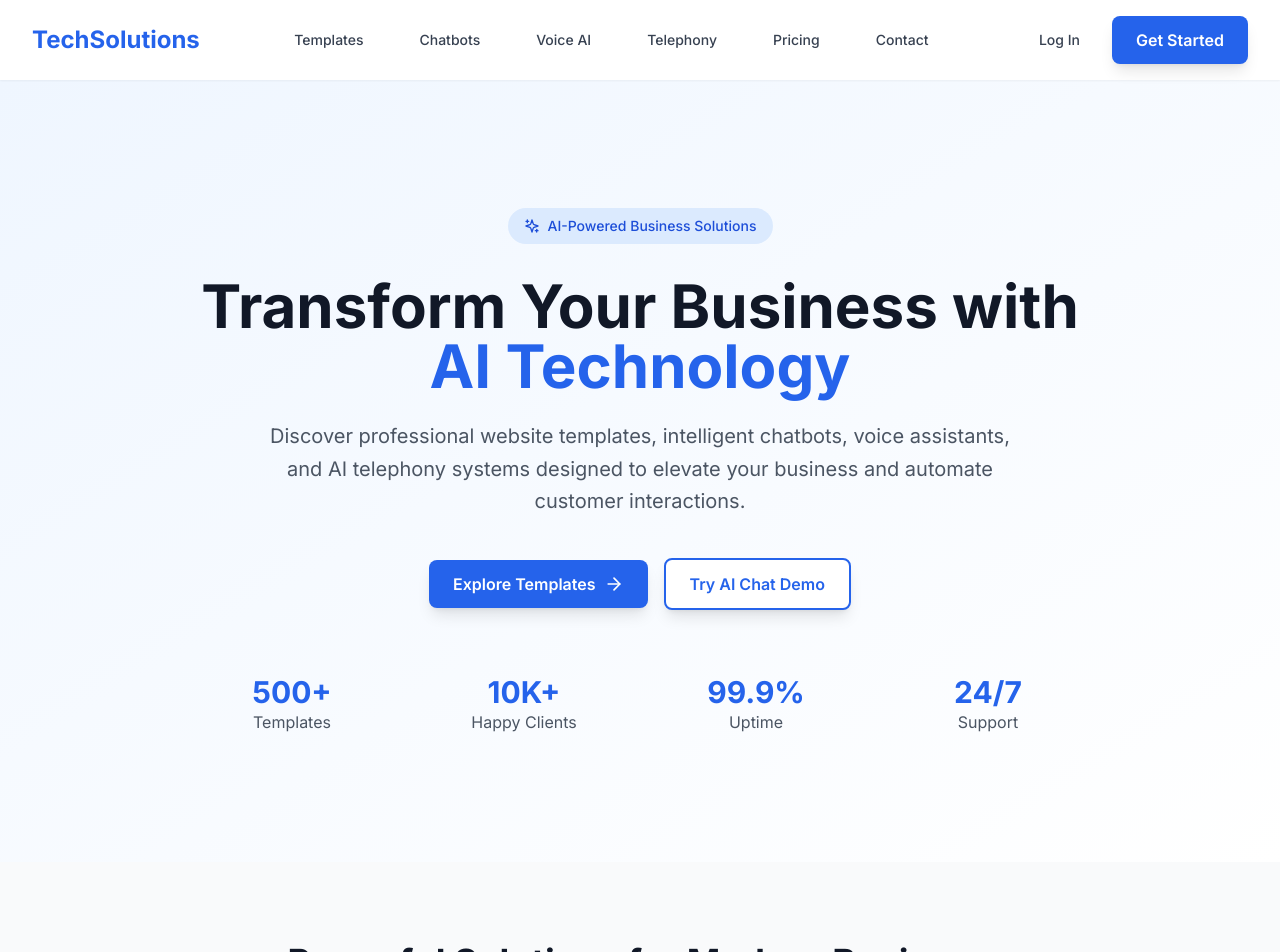
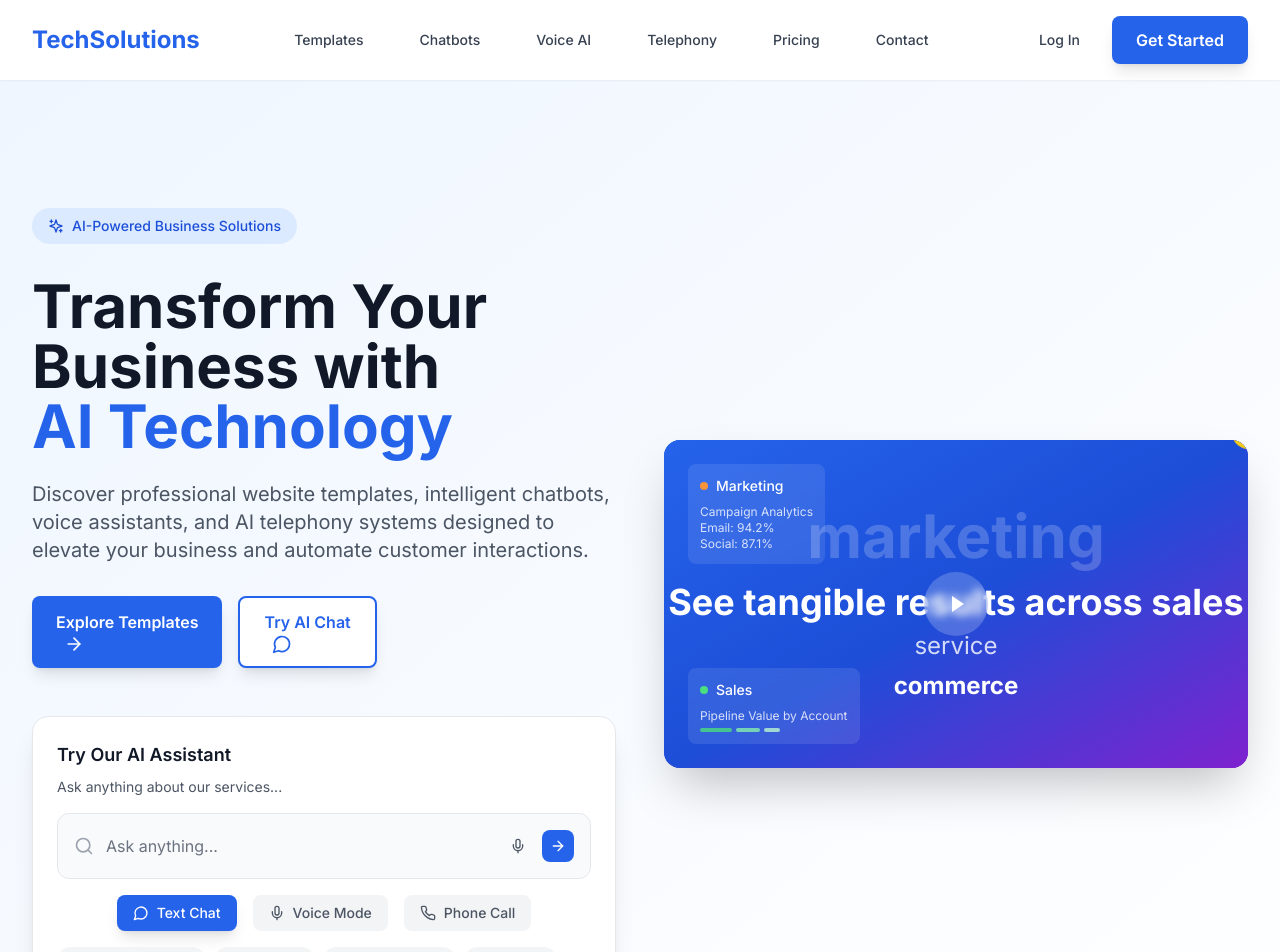
Before and after one commit to Control-B/business-website, a Next.js app: page / in a window 1280 px wide. Shown: the top 952 px of the page. Built offline with nearby package versions, Linux system fonts and the light colour scheme.

Commit message:
Redesign hero section: Add left-aligned content, video player, and Perplexity-style chatbot interface

```diff
--- a/components/Hero.tsx
+++ b/components/Hero.tsx
@@ -1,11 +1,22 @@
-import React from 'react'
-import { ArrowRight, Sparkles } from 'lucide-react'
+import React, { useState } from 'react'
+import { ArrowRight, Sparkles, MessageCircle, Mic, Phone, Search } from 'lucide-react'
 
 const Hero = () => {
+  const [chatInput, setChatInput] = useState('')
+  const [activeMode, setActiveMode] = useState('text')
+
+  const chatModes = [
+    { id: 'text', icon: MessageCircle, label: 'Text Chat' },
+    { id: 'voice', icon: Mic, label: 'Voice Mode' },
+    { id: 'phone', icon: Phone, label: 'Phone Call' }
+  ]
+
   return (
-    <section className="bg-gradient-to-br from-primary-50 to-white py-20 lg:py-32">
+    <section className="bg-gradient-to-br from-primary-50 to-white py-20 lg:py-32 overflow-hidden">
       <div className="max-w-7xl mx-auto px-4 sm:px-6 lg:px-8">
-        <div className="text-center">
+        <div className="grid lg:grid-cols-2 gap-12 items-center">
+          {/* Left Content */}
+          <div className="text-left">
             {/* Badge */}
             <div className="inline-flex items-center px-4 py-2 rounded-full bg-primary-100 text-primary-700 text-sm font-medium mb-8">
               <Sparkles className="w-4 h-4 mr-2" />
@@ -19,40 +30,164 @@ const Hero = () => {
             </h1>
 
             {/* Description */}
-          <p className="text-xl text-gray-600 mb-10 max-w-3xl mx-auto leading-relaxed animate-slide-up">
+            <p className="text-xl text-gray-600 mb-8 max-w-2xl animate-slide-up">
               Discover professional website templates, intelligent chatbots, voice assistants,
-            and AI telephony systems designed to elevate your business and automate customer interactions.
+              and AI telephony systems designed to elevate your business and automate
+              customer interactions.
             </p>
 
             {/* CTA Buttons */}
-          <div className="flex flex-col sm:flex-row gap-4 justify-center items-center animate-slide-up">
-            <button className="btn-primary flex items-center group">
+            <div className="flex flex-col sm:flex-row gap-4 mb-12">
+              <button className="btn-primary group">
                 Explore Templates
-              <ArrowRight className="ml-2 w-5 h-5 group-hover:translate-x-1 transition-transform duration-200" />
+                <ArrowRight className="ml-2 w-5 h-5 group-hover:translate-x-1 transition-transform" />
               </button>
-            <button className="btn-secondary">
-              Try AI Chat Demo
+              <button className="btn-secondary group">
+                Try AI Chat
+                <MessageCircle className="ml-2 w-5 h-5" />
               </button>
             </div>
 
-          {/* Stats */}
-          <div className="mt-16 grid grid-cols-2 md:grid-cols-4 gap-8 max-w-4xl mx-auto">
-            <div className="text-center">
-              <div className="text-3xl font-bold text-primary-600">500+</div>
-              <div className="text-gray-600">Templates</div>
+            {/* Chatbot Interface */}
+            <div className="bg-white rounded-2xl shadow-xl border border-gray-200 p-6 max-w-2xl">
+              <div className="mb-4">
+                <h3 className="text-lg font-semibold text-gray-900 mb-2">Try Our AI Assistant</h3>
+                <p className="text-sm text-gray-600">Ask anything about our services...</p>
               </div>
-            <div className="text-center">
-              <div className="text-3xl font-bold text-primary-600">10K+</div>
-              <div className="text-gray-600">Happy Clients</div>
+
+              {/* Chat Input */}
+              <div className="relative mb-4">
+                <div className="flex items-center bg-gray-50 rounded-xl border border-gray-200 p-4">
+                  <Search className="w-5 h-5 text-gray-400 mr-3" />
+                  <input
+                    type="text"
+                    value={chatInput}
+                    onChange={(e) => setChatInput(e.target.value)}
+                    placeholder="Ask anything..."
+                    className="flex-1 bg-transparent border-none outline-none text-gray-900 placeholder-gray-500"
+                  />
+                  <div className="flex items-center space-x-2 ml-4">
+                    <button className="p-2 hover:bg-gray-200 rounded-lg transition-colors">
+                      <Mic className="w-4 h-4 text-gray-600" />
+                    </button>
+                    <button className="bg-primary-600 hover:bg-primary-700 text-white p-2 rounded-lg transition-colors">
+                      <ArrowRight className="w-4 h-4" />
+                    </button>
                   </div>
-            <div className="text-center">
-              <div className="text-3xl font-bold text-primary-600">99.9%</div>
-              <div className="text-gray-600">Uptime</div>
                 </div>
-            <div className="text-center">
-              <div className="text-3xl font-bold text-primary-600">24/7</div>
-              <div className="text-gray-600">Support</div>
               </div>
+
+              {/* Chat Mode Buttons */}
+              <div className="flex items-center justify-center space-x-4">
+                {chatModes.map((mode) => {
+                  const Icon = mode.icon
+                  return (
+                    <button
+                      key={mode.id}
+                      onClick={() => setActiveMode(mode.id)}
+                      className={`flex items-center space-x-2 px-4 py-2 rounded-lg transition-all duration-200 ${
+                        activeMode === mode.id
+                          ? 'bg-primary-600 text-white shadow-lg'
+                          : 'bg-gray-100 text-gray-600 hover:bg-gray-200'
+                      }`}
+                    >
+                      <Icon className="w-4 h-4" />
+                      <span className="text-sm font-medium">{mode.label}</span>
+                    </button>
+                  )
+                })}
+              </div>
+
+              {/* Quick Actions */}
+              <div className="mt-4 flex flex-wrap gap-2">
+                {['Website Templates', 'AI Chatbots', 'Voice Assistants', 'Telephony'].map((action) => (
+                  <button
+                    key={action}
+                    className="px-3 py-1 bg-gray-100 hover:bg-gray-200 text-gray-700 text-sm rounded-full transition-colors"
+                  >
+                    {action}
+                  </button>
+                ))}
+              </div>
+            </div>
+          </div>
+
+          {/* Right Video Section */}
+          <div className="relative">
+            <div className="relative bg-gradient-to-br from-blue-600 to-purple-700 rounded-2xl overflow-hidden shadow-2xl">
+              {/* Video Container */}
+              <div className="aspect-video relative">
+                {/* Placeholder for video - you can replace this with an actual video */}
+                <div className="absolute inset-0 bg-gradient-to-br from-blue-600 via-blue-700 to-purple-700 flex items-center justify-center">
+                  {/* Mock Dashboard UI */}
+                  <div className="w-full h-full p-8 relative">
+                    {/* Top Cards */}
+                    <div className="absolute top-6 left-6">
+                      <div className="bg-white/10 backdrop-blur-sm rounded-lg p-3 mb-4">
+                        <div className="flex items-center space-x-2">
+                          <div className="w-2 h-2 bg-orange-400 rounded-full"></div>
+                          <span className="text-white text-sm font-medium">Marketing</span>
+                        </div>
+                        <div className="mt-2 text-white text-xs opacity-80">
+                          <div>Campaign Analytics</div>
+                          <div>Email: 94.2%</div>
+                          <div>Social: 87.1%</div>
+                        </div>
+                      </div>
+                    </div>
+
+                    <div className="absolute bottom-6 left-6">
+                      <div className="bg-white/10 backdrop-blur-sm rounded-lg p-3">
+                        <div className="flex items-center space-x-2">
+                          <div className="w-2 h-2 bg-green-400 rounded-full"></div>
+                          <span className="text-white text-sm font-medium">Sales</span>
+                        </div>
+                        <div className="mt-2 text-white text-xs opacity-80">
+                          <div>Pipeline Value by Account</div>
+                          <div className="flex space-x-1 mt-1">
+                            <div className="w-8 h-1 bg-green-400 rounded"></div>
+                            <div className="w-6 h-1 bg-green-300 rounded"></div>
+                            <div className="w-4 h-1 bg-green-200 rounded"></div>
+                          </div>
+                        </div>
+                      </div>
+                    </div>
+
+                    {/* Center Content */}
+                    <div className="absolute inset-0 flex items-center justify-center">
+                      <div className="text-center text-white">
+                        <div className="text-4xl md:text-6xl font-bold mb-4 opacity-20">
+                          marketing
+                        </div>
+                        <div className="text-2xl md:text-4xl font-bold mb-2">
+                          See tangible results across sales
+                        </div>
+                        <div className="text-xl md:text-2xl opacity-80">
+                          service
+                        </div>
+                        <div className="text-xl md:text-2xl font-bold mt-2">
+                          commerce
+                        </div>
+                      </div>
+                    </div>
+
+                    {/* Play Button */}
+                    <div className="absolute inset-0 flex items-center justify-center">
+                      <button className="w-16 h-16 bg-white/20 backdrop-blur-sm rounded-full flex items-center justify-center hover:bg-white/30 transition-all duration-300 group">
+                        <div className="w-0 h-0 border-l-[12px] border-l-white border-t-[8px] border-t-transparent border-b-[8px] border-b-transparent ml-1 group-hover:scale-110 transition-transform"></div>
+                      </button>
+                    </div>
+                  </div>
+                </div>
+              </div>
+
+              {/* Floating Elements */}
+              <div className="absolute -top-4 -right-4 w-8 h-8 bg-yellow-400 rounded-full animate-bounce"></div>
+              <div className="absolute -bottom-4 -left-4 w-6 h-6 bg-pink-400 rounded-full animate-pulse"></div>
+            </div>
+
+            {/* Background Decorations */}
+            <div className="absolute -z-10 top-1/2 left-1/2 transform -translate-x-1/2 -translate-y-1/2 w-96 h-96 bg-primary-200 rounded-full opacity-20 blur-3xl"></div>
           </div>
         </div>
       </div>
```
Lines whose indentation alone changed are shown as unchanged.
